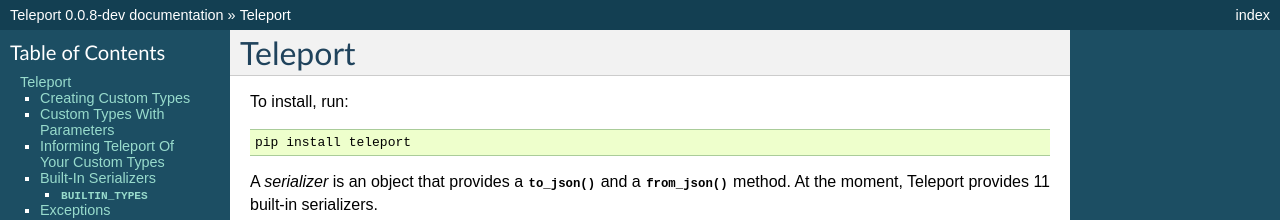
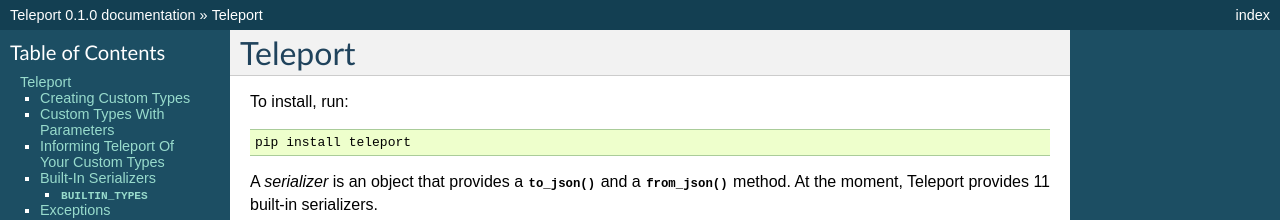
Before and after one commit to cosmic-api/teleport, a Sphinx documentation site: the page built from docs/source/index.rst, in a window 1280 px wide and 900 px high. Shown: the top 220 px of the window. Built offline with Sphinx 7.4.7, drawn with Linux system fonts in a browser that asks for light colours; some of the changed text lies outside the part shown.

Commit message:
Bump version

```diff
--- a/docs/source/conf.py
+++ b/docs/source/conf.py
@@ -48,9 +48,9 @@
 # built documents.
 #
 # The short X.Y version.
-version = '0.0.8'
+version = '0.1.0'
 # The full version, including alpha/beta/rc tags.
-release = '0.0.8-dev'
+release = '0.1.0'
 
 # The language for content autogenerated by Sphinx. Refer to documentation
 # for a list of supported languages.
--- a/setup.py
+++ b/setup.py
@@ -7,7 +7,7 @@
 
 setup(
     name = 'teleport',
-    version = "0.0.8-dev",
+    version = "0.1.0",
     py_modules = ['teleport'],
     description = 'An extandable serialization system',
     license = "MIT",
```
